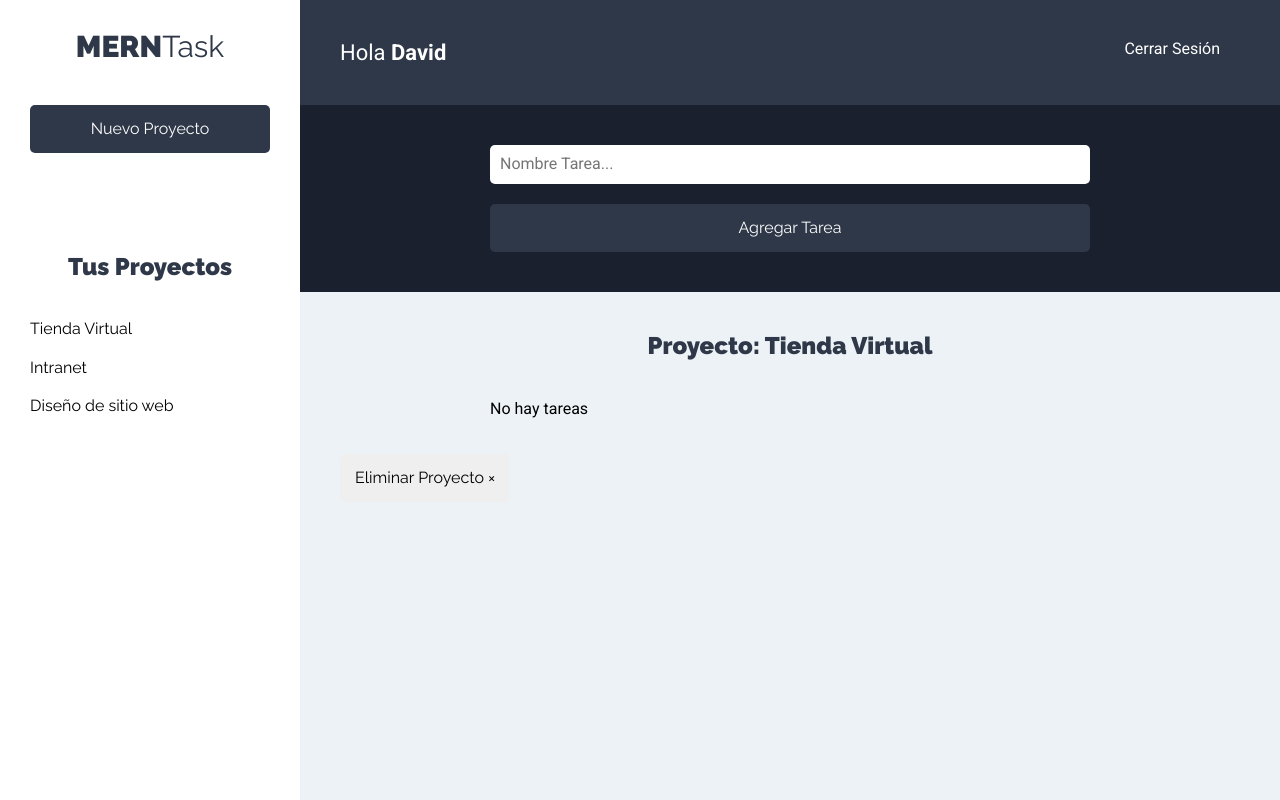
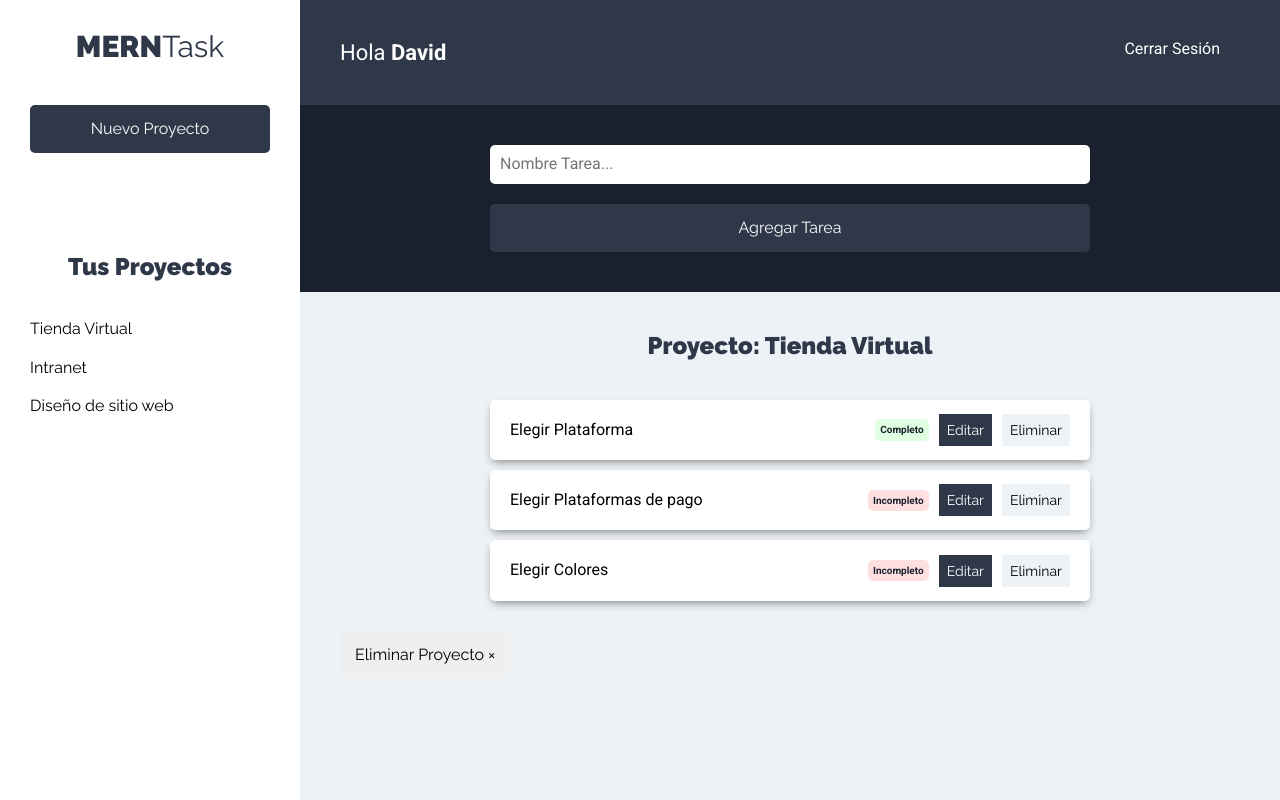
Before and after one commit to dgarciabravo13/MERNTask, a React (Create React App) app: page /proyectos in a window 1280 px wide. Both pictures are taken after a click on the button "Tienda Virtual". Built offline with nearby package versions, Linux system fonts and the light colour scheme.

Commit message:
filter tasks of each project

```diff
--- a/src/components/proyectos/Proyecto.js
+++ b/src/components/proyectos/Proyecto.js
@@ -1,14 +1,24 @@
 import React, { useContext } from "react";
 import proyectoContext from "../../context/proyectos/ProyectoContext";
+import tareaContext from "../../context/tareas/TareaContext";
 
 const Proyecto = ({ proyecto }) => {
+
   //obtener en state de proyectos
-
   const proyectosContext = useContext(proyectoContext);
   const { proyectoActual } = proyectosContext;
+
+  //obtener la funcion del context de tarea
+  const tareasContext = useContext(tareaContext);
+  const {obtenerTareas} = tareasContext;
+
+  const seleccionarProyecto = id => {
+    proyectoActual(id); //Fijar un proyecto actual
+    obtenerTareas(id); //Filtrar las tareas cuando se haga click
+  }
   return (
     <li>
-      <button type="button" className="btn btn-blank" onClick={()=> proyectoActual(proyecto.id)}>
+      <button type="button" className="btn btn-blank" onClick={()=> seleccionarProyecto(proyecto.id)}>
         {proyecto.nombre}
       </button>
     </li>
--- a/src/components/tareas/ListadoTareas.js
+++ b/src/components/tareas/ListadoTareas.js
@@ -1,5 +1,6 @@
 import React, { useContext } from "react";
 import proyectoContext from "../../context/proyectos/ProyectoContext";
+import tareaContext from "../../context/tareas/TareaContext";
 import Tarea from "./Tarea";
 
 const ListadoTareas = () => {
@@ -8,13 +9,15 @@ const ListadoTareas = () => {
   const proyectosContext = useContext(proyectoContext);
   const { proyecto, eliminarProyecto } = proyectosContext;
 
+  //obtener las tareas del proyecto seleccionado del context
+  const tareasContext = useContext(tareaContext);
+  const {tareasproyecto} = tareasContext;
+
   //si no hay proyecto seleccionado muestra el siguiente texto:
   if (!proyecto) return (<h2>Selecciona un Proyecto</h2>);
 
   //Array destructuring para extraer el proyecto actual
   const [proyectoActual] = proyecto;
-
-  const tareasProyecto = [];
 
   //Elimina un proyecto
 
@@ -26,12 +29,12 @@ const ListadoTareas = () => {
     <>
       <h2>Proyecto: {proyectoActual.nombre}</h2>
       <ul className="listado-tareas">
-        {tareasProyecto.length === 0 ? (
+        {tareasproyecto.length === 0 ? (
           <li className="tareas">
             <p>No hay tareas</p>
           </li>
         ) : (
-          tareasProyecto.map((tarea) => <Tarea tarea={tarea} />)
+          tareasproyecto.map((tarea) => <Tarea tarea={tarea} />)
         )}
       </ul>
       <button type="button" className="btn btn-eliminar" onClick={onClickEliminar}>
--- a/src/context/tareas/TareaContext.js
+++ b/src/context/tareas/TareaContext.js
@@ -1,5 +1,5 @@
 import {createContext} from "react";
 
-const TareaContext = createContext();
+const tareaContext = createContext();
 
-export default TareaContext;
+export default tareaContext;
--- a/src/context/tareas/TareaReducer.js
+++ b/src/context/tareas/TareaReducer.js
@@ -1,10 +1,16 @@
-
+import {
+  TAREAS_PROYECTO
+} from "../../types";
 
 
 
 export default (state, action) => {
   switch(action.type) {
-
+    case TAREAS_PROYECTO:
+      return {
+        ...state,
+        tareasproyecto: state.tareas.filter(tarea => tarea.proyectoId === action.payload)
+      }
     default:
       return state;
   }
--- a/src/context/tareas/TareaState.js
+++ b/src/context/tareas/TareaState.js
@@ -2,6 +2,10 @@
 import React, { useReducer } from "react";
 import TareaContext from "./TareaContext";
 import TareaReducer from "./TareaReducer";
+
+import {
+  TAREAS_PROYECTO
+} from "../../types";
 
  const TareaState = props => {
    const initialState = {
@@ -20,16 +24,30 @@ import TareaReducer from "./TareaReducer";
       { nombre: "Elegir Colores", estado: false, proyectoId: 1 },
       { nombre: "Elegir Plataformas de pago", estado: false,proyectoId: 2 },
     ],
+    tareasproyecto: null
    }
 
    //Crear dispatch y state
 
    const [state, dispatch] = useReducer(TareaReducer, initialState);
 
+   //Crear las funciones
+
+   //Obtener las tareas de un proyecto
+
+   const obtenerTareas = proyectoId => {
+     dispatch({
+       type:TAREAS_PROYECTO,
+       payload: proyectoId
+     })
+   }
+
    return (
      <TareaContext.Provider
       value={{
-        tareas: state.tareas
+        tareas: state.tareas,
+        tareasproyecto: state.tareasproyecto,
+        obtenerTareas
       }}
      >
        {props.children}
--- a/src/types/index.js
+++ b/src/types/index.js
@@ -4,3 +4,5 @@ export const AGREGAR_PROYECTO = "AGREGAR_PROYECTO";
 export const VALIDAR_FORMULARIO = "VALIDAR_FORMULARIO";
 export const PROYECTO_ACTUAL = "PROYECTO_ACTUAL";
 export const ELIMINAR_PROYECTO = "ELIMINAR_PROYECTO";
+
+export const TAREAS_PROYECTO = "TAREAS_PROYECTO";
```
